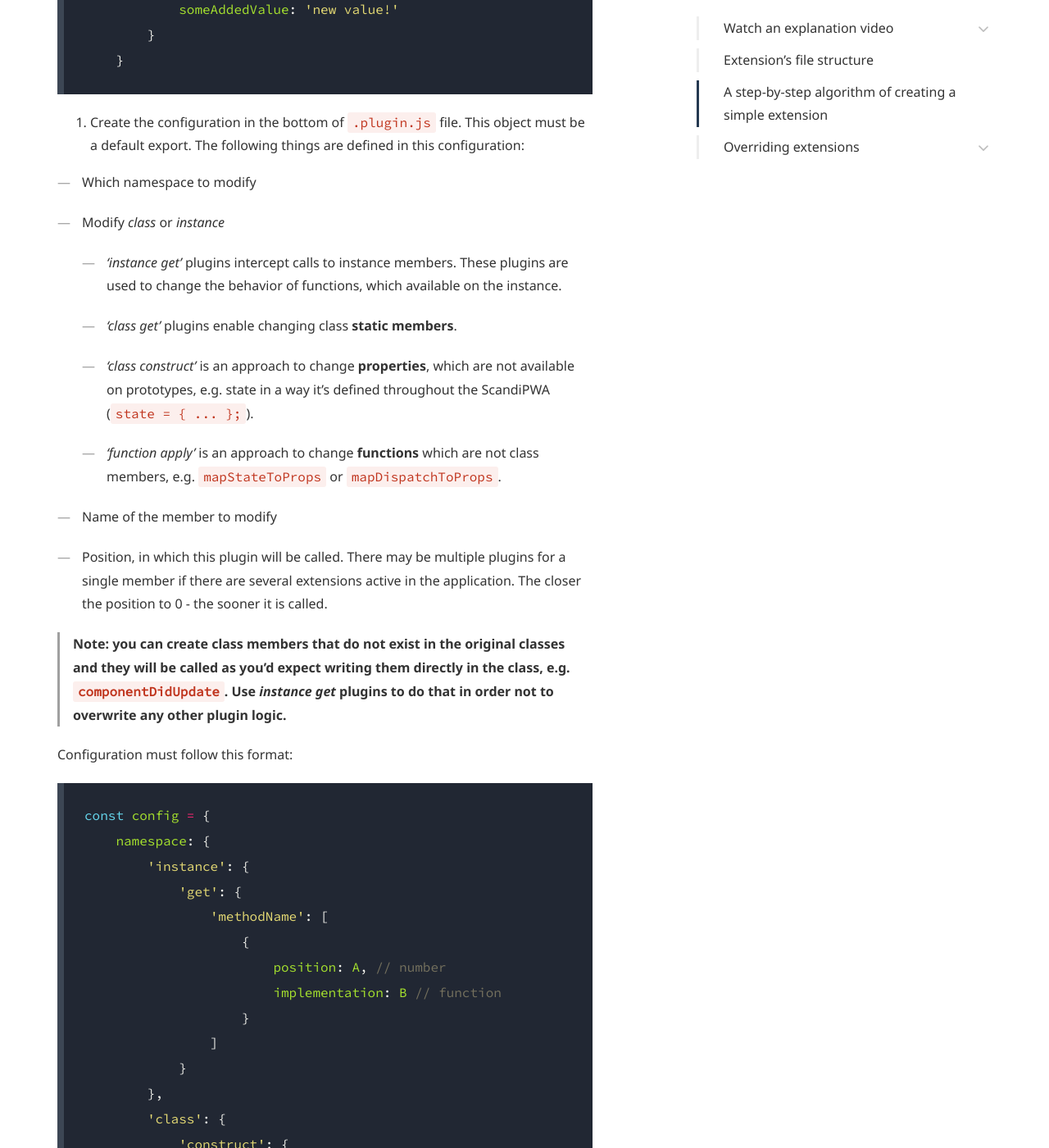
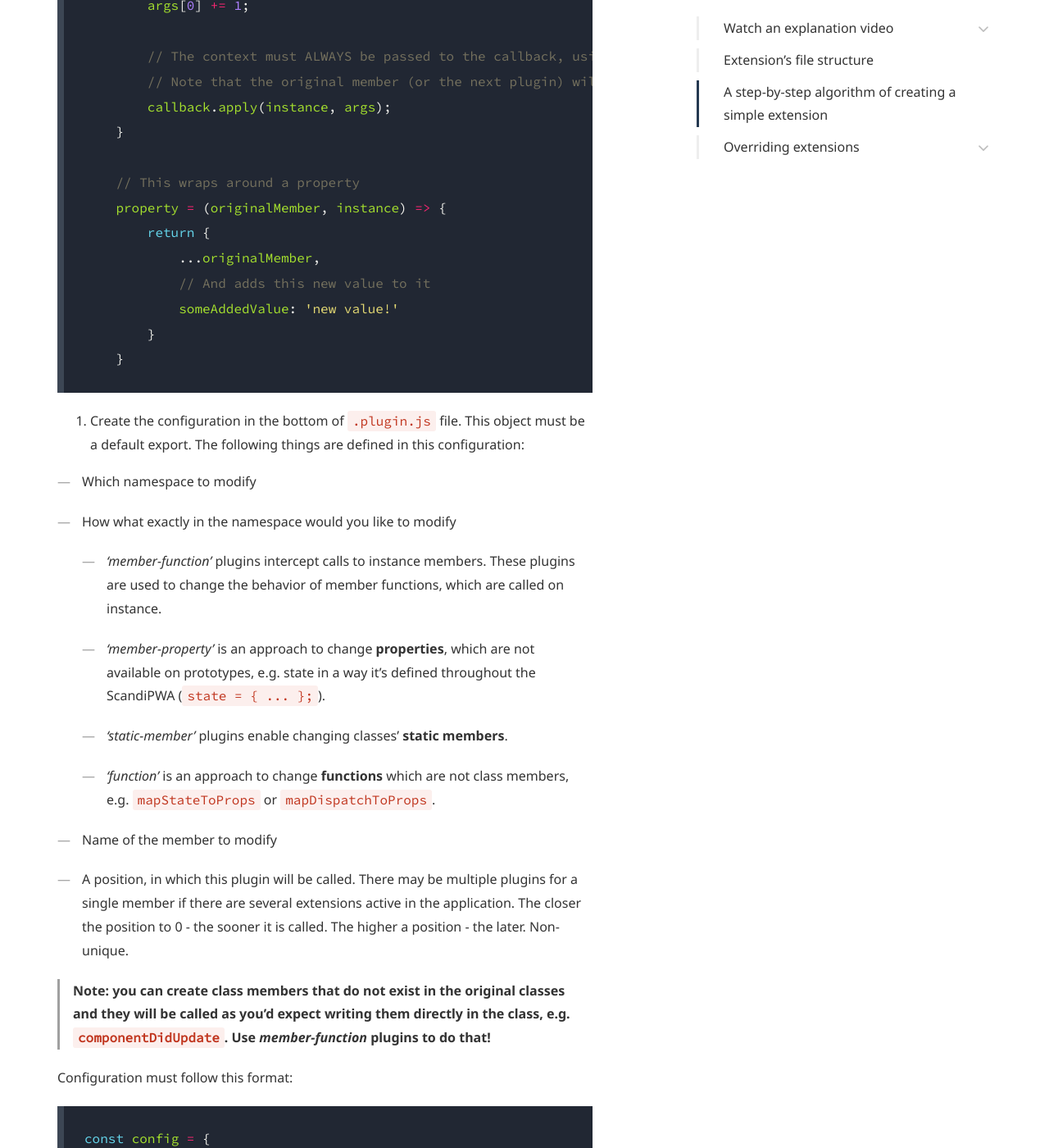
Before and after one commit to scandipwa/scandipwa.github.io, a Jekyll site: the page built from docs/development/plugin-mechanism.md, in a window 1280 px wide and 1400 px high, scrolled down 4211 px. Shown: the whole window at 82% size. Built offline with Jekyll 4.4.1, drawn with Linux system fonts in a browser that asks for light colours; some web fonts are replaced; comment, search, counter and statistics services are not loaded; a style sheet for code colours, icons or effects is not loaded; some of the changed text lies outside the part shown.

Commit message:
Update plugin file structure Simplify handler types

````diff
--- a/docs/development/plugin-mechanism.md
+++ b/docs/development/plugin-mechanism.md
@@ -44,6 +44,10 @@
 
 ScandiPWA extension is M2 composer package with one extra directory - `scandipwa`. Inside of it ScandiPWA frontend-related functionality is stored. Any other M2 related folders with backend-related functionality can be stored in such package. You see `etc` and `Model` in this example, but these are not the only possible ones.
 
+All directories inside of `scandipwa` are optional, nevertheless following the provided structure is mandatory. You see `app` and `sw` subdirectories in it, these folders' structure is the same as you see in `vendor/scandipwa/source/src/(app|sw)` and they have the same meaning: inside of them are all parts that your extension requires: extra components, queries, routes etc.
+
+`Plugin` directory contains plugin definitions: which functionality parts are you plugging into and how you want to change their behaviour. More about that below.
+
 ```bash
 📦my-awesome-extension
  ┣ 📂src
@@ -114,61 +122,57 @@
 
 - Which namespace to modify
 
-- Modify _class_ or _instance_
+- How what exactly in the namespace would you like to modify
 
-  - _'instance get'_ plugins intercept calls to instance members. These plugins are used to change the behavior of functions, which available on the instance.
+  - _'member-function'_ plugins intercept calls to instance members. These plugins are used to change the behavior of member functions, which are called on instance.
 
-  - _'class get'_ plugins enable changing class **static members**.
+  - _'member-property'_ is an approach to change **properties**, which are not available on prototypes, e.g. state in a way it's defined throughout the ScandiPWA (`state = { ... };`).
 
-  - _'class construct'_ is an approach to change **properties**, which are not available on prototypes, e.g. state in a way it's defined throughout the ScandiPWA (`state = { ... };`).
+  - _'static-member'_ plugins enable changing classes' **static members**.
 
-  - _'function apply'_ is an approach to change **functions** which are not class members, e.g. `mapStateToProps` or `mapDispatchToProps`.
+  - _'function'_ is an approach to change **functions** which are not class members, e.g. `mapStateToProps` or `mapDispatchToProps`.
 
 - Name of the member to modify
 
-- Position, in which this plugin will be called. There may be multiple plugins for a single member if there are several extensions active in the application. The closer the position to 0 - the sooner it is called.
+- A position, in which this plugin will be called. There may be multiple plugins for a single member if there are several extensions active in the application. The closer the position to 0 - the sooner it is called. The higher a position - the later. Non-unique.
 
-> **Note: you can create class members that do not exist in the original classes and they will be called as you'd expect writing them directly in the class, e.g. `componentDidUpdate`. Use _instance get_ plugins to do that in order not to overwrite any other plugin logic.**
+> **Note: you can create class members that do not exist in the original classes and they will be called as you'd expect writing them directly in the class, e.g. `componentDidUpdate`. Use _member-function_ plugins to do that!**
 
 Configuration must follow this format:
 
 ```javascript
 const config = {
     namespace: {
-        'instance': {
-            'get': {
-                'methodName': [
-                    {
-                        position: A, // number
-                        implementation: B // function
-                    }
-                ]
-            }
+        'member-function': {
+            '<name>': [
+                {
+                    position: A, // number
+                    implementation: B // function
+                }
+            ]
         },
-        'class': {
-            'construct': {
-                'propertyName': [
-                    {
-                        position: C,
-                        implementation: D
-                    }
-                ]
-            },
-            'get': {
-                'staticMemberName': [
-                    {
-                        position: E,
-                        implementation: F
-                    }
-                ]
-            }
+        'member-property': {
+            '<name>': [
+                {
+                    position: C,
+                    implementation: D
+                }
+            ]
+        },
+        'static-member': {
+            '<name>': [
+                {
+                    position: E,
+                    implementation: F
+                }
+            ]
         },
         'function': {
-            'apply': {
-                {
-                    position: G,
-                    implementation: H
-                }
+            // Reduced structure for functions
+            // because function is the only member of its namespace
+            {
+                position: G,
+                implementation: H
             }
         }
     }
@@ -186,12 +190,14 @@
 The format for the 'extensions' block of this file is the following:
 ```javascript
 {
+    // ...
     "extensions": {
         "<extension name>": [
             "<path1>",
             "<path2>"
         ]
     }
+    // ...
 }
 ```
 
````
Also changed, not shown: other parts of docs/development/plugin-mechanism.md (+9 -5 lines).
